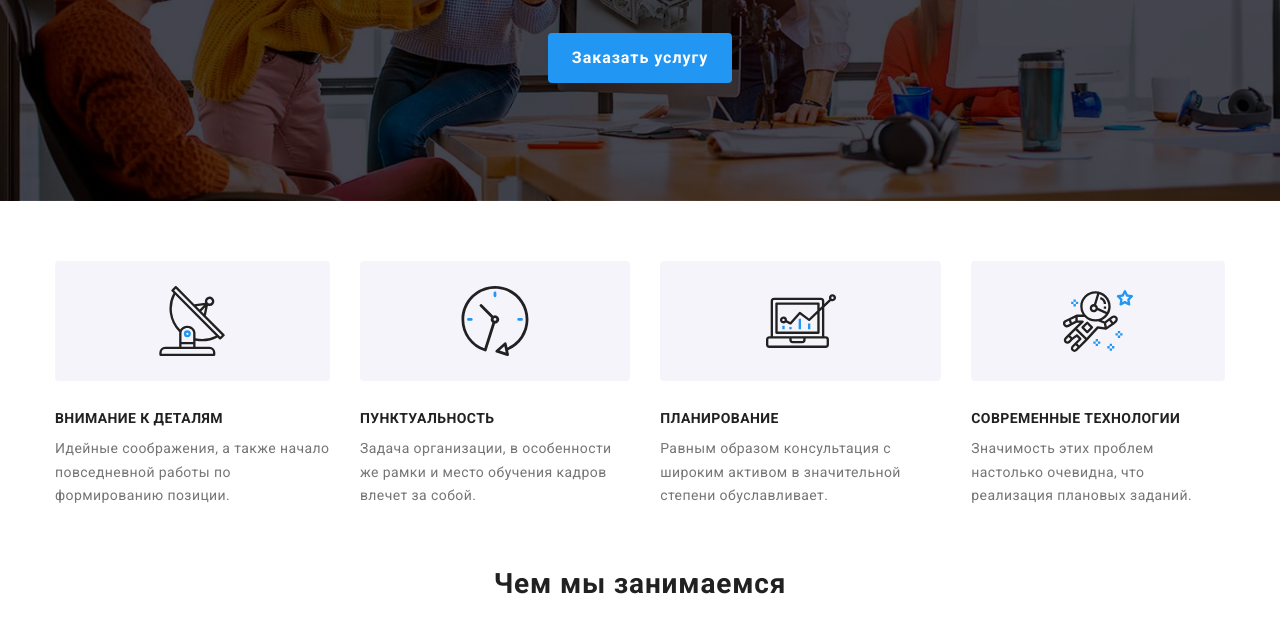
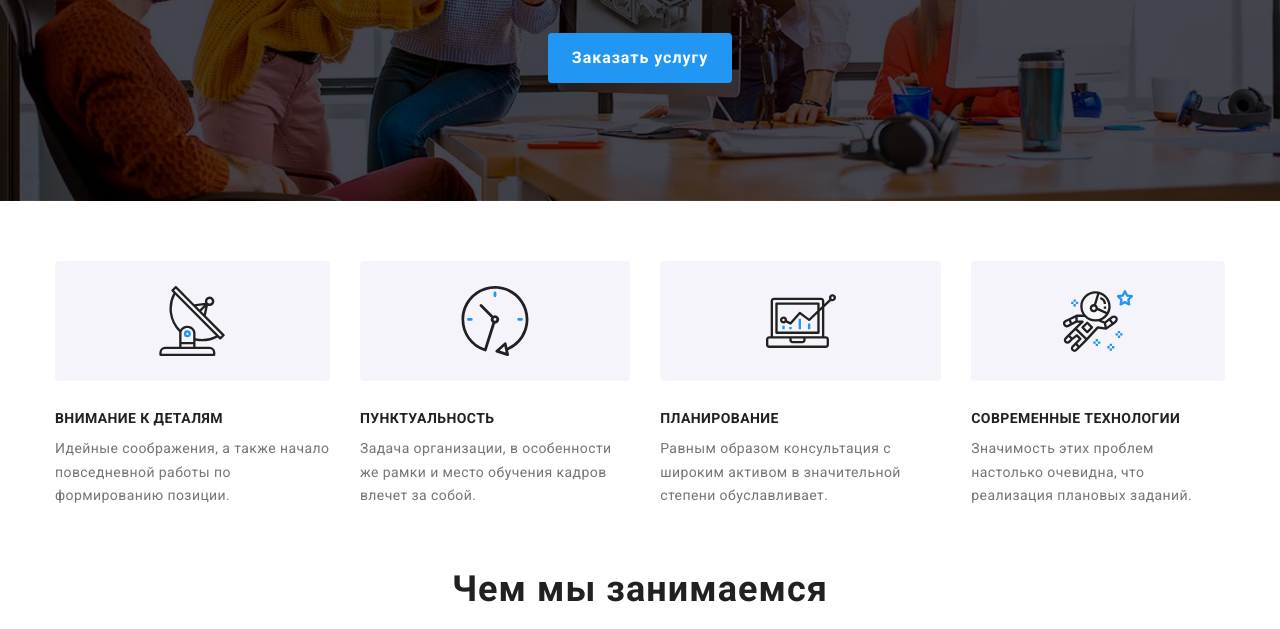
Before and after one commit to smorodskiy/goit-markup-hw-08, a plain HTML site: page index.html in a window 1280 px wide. Shown: the part 316-945 px from the top of the page. Drawn offline with nearby package versions, Linux system fonts and the light colour scheme; files that its build step writes are made by us from their sources.

Commit message:
Update _ourskills-section.scss

```diff
--- a/sass/pages/index/components/_ourskills-section.scss
+++ b/sass/pages/index/components/_ourskills-section.scss
@@ -47,10 +47,18 @@
     background: $background-color-ourskills-text;
   }
 
+  // MEDIA TABLET -------------
   @include media(">tablet") {
-    display: block;
+
   }
 
+  // MEDIA DESKTOP -------------
   @include media(">desktop") {
+    display: block;
+
+    &__title {
+      @include title-section(50px, 36px);
+    }
+
   }
 }
```
